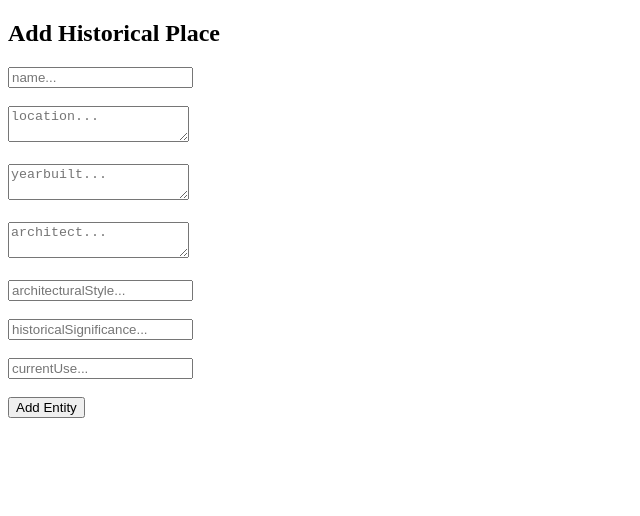
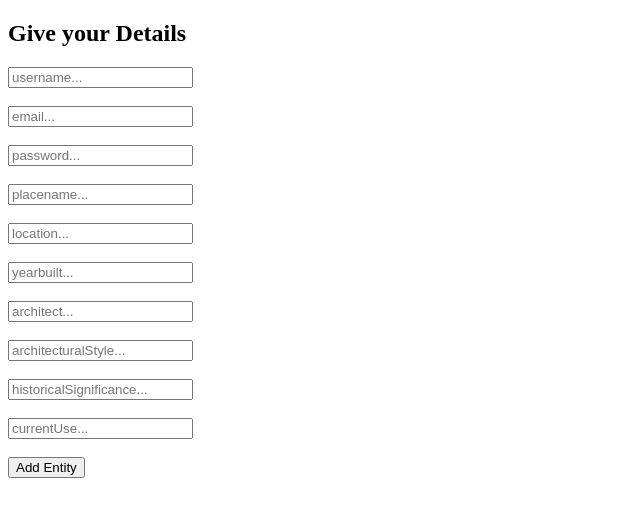
Before and after one commit to kalviumcommunity/S49_Legacy_Landmarks, a React (Vite) app in the folder Frontend/asap/: page / in a window 1280 px wide. Shown: the top 516 px of the page, without its empty margins (0-640 px from the left). Built offline with nearby package versions, Linux system fonts and the light colour scheme.

Commit message:
updated the entity form

```diff
--- a/Frontend/asap/src/components/Form.jsx
+++ b/Frontend/asap/src/components/Form.jsx
@@ -3,6 +3,9 @@ import axios from 'axios';
 import { useNavigate } from 'react-router-dom';
 
 const Form = () => {
+  const [userName, setuserName] = useState('');
+  const [email, setEmail] = useState('');
+  const [password, setPassword] = useState('');
   const [placeName, setName] = useState('');
   const [location, setLocation] = useState('');
   const [yearBuilt, setyearBuilt] = useState('');
@@ -16,6 +19,9 @@ const Form = () => {
     e.preventDefault();
     axios
       .post('http://localhost:3000/addData', {
+        userName,
+        email,
+        password,
         placeName,
         location,
         yearBuilt,
@@ -35,21 +41,33 @@ const Form = () => {
     <div id="FormContainer">
       <div>
         <form id="Form" onSubmit={handleFormSubmit}>
-          <h2>Add Historical Place</h2>
+          <h2>Give your Details</h2>
           <div>
-            <input type="text" placeholder="name..." value={placeName} onChange={(e) => setName(e.target.value)} required />
+            <input type="text" placeholder="username..." value={userName} onChange={(e) => setuserName(e.target.value)} required />
           </div>
           <br />
           <div>
-            <textarea placeholder="location..." value={location} onChange={(e) => setLocation(e.target.value)} required />
+            <input type='email' placeholder="email..." value={email} onChange={(e) => setEmail(e.target.value)} required />
           </div>
           <br />
           <div>
-            <textarea placeholder="yearbuilt..." value={yearBuilt} onChange={(e) => setyearBuilt(e.target.value)} />
+            <input type='password' placeholder="password..." value={password} onChange={(e) => setPassword(e.target.value)} />
           </div>
           <br />
           <div>
-            <textarea placeholder="architect..." value={architect} onChange={(e) => setarchitect(e.target.value)} />
+            <input type="text" placeholder="placename..." value={placeName} onChange={(e) => setName(e.target.value)} required />
+          </div>
+          <br />
+          <div>
+            <input placeholder="location..." value={location} onChange={(e) => setLocation(e.target.value)} required />
+          </div>
+          <br />
+          <div>
+            <input placeholder="yearbuilt..." value={yearBuilt} onChange={(e) => setyearBuilt(e.target.value)} />
+          </div>
+          <br />
+          <div>
+            <input placeholder="architect..." value={architect} onChange={(e) => setarchitect(e.target.value)} />
           </div>
           <br />
           <div>
```
Also changed, not shown: 2 other files (tests, documents, lock files or other folders).
